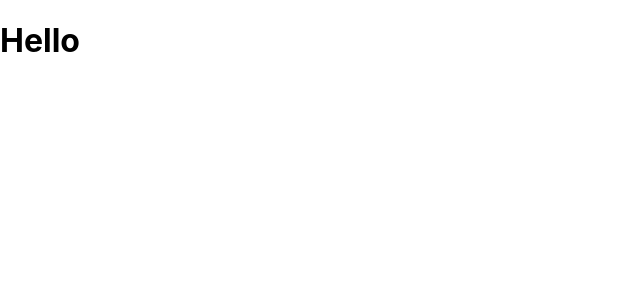
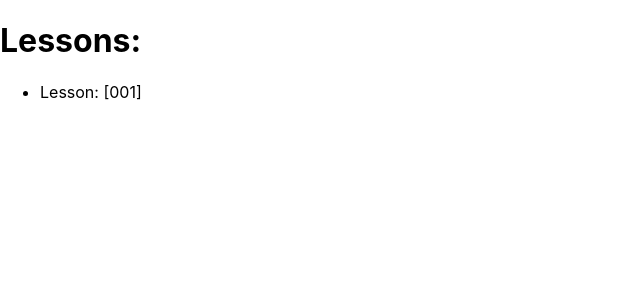
Before and after one commit to peelar/data-vis, a Next.js app: page / in a window 1280 px wide. Shown: the top 300 px of the page, without its empty margins (0-640 px from the left). Built offline with nearby package versions, Linux system fonts and the light colour scheme.

Commit message:
add: index page

```diff
--- a/pages/index.tsx
+++ b/pages/index.tsx
@@ -1,7 +1,44 @@
-export default function Home() {
+import fs from 'fs';
+import { NextPage } from 'next';
+import Link from 'next/link';
+
+type HomeProps = {
+  lessons: string[] | null;
+  error?: string;
+};
+
+const Home: NextPage<HomeProps> = ({ lessons }) => {
   return (
     <main>
-      <h1>Hello</h1>
+      <h1>Lessons:</h1>
+      <ul>
+        {lessons?.map((lesson, index) => (
+          <li key={`lesson-${index}`}>
+            <Link href={`/lessons/${lesson}`}>{`Lesson: [${lesson}]`}</Link>
+          </li>
+        ))}
+      </ul>
     </main>
-  )
+  );
+};
+
+export async function getStaticProps() {
+  try {
+    const lessons = fs.readdirSync('pages/lessons');
+
+    return {
+      props: {
+        lessons: lessons.map((lesson) => lesson.replace('.mdx', '')),
+      },
+    };
+  } catch (error) {
+    return {
+      props: {
+        lessons: null,
+        error: error.message,
+      },
+    };
+  }
 }
+
+export default Home;
```
